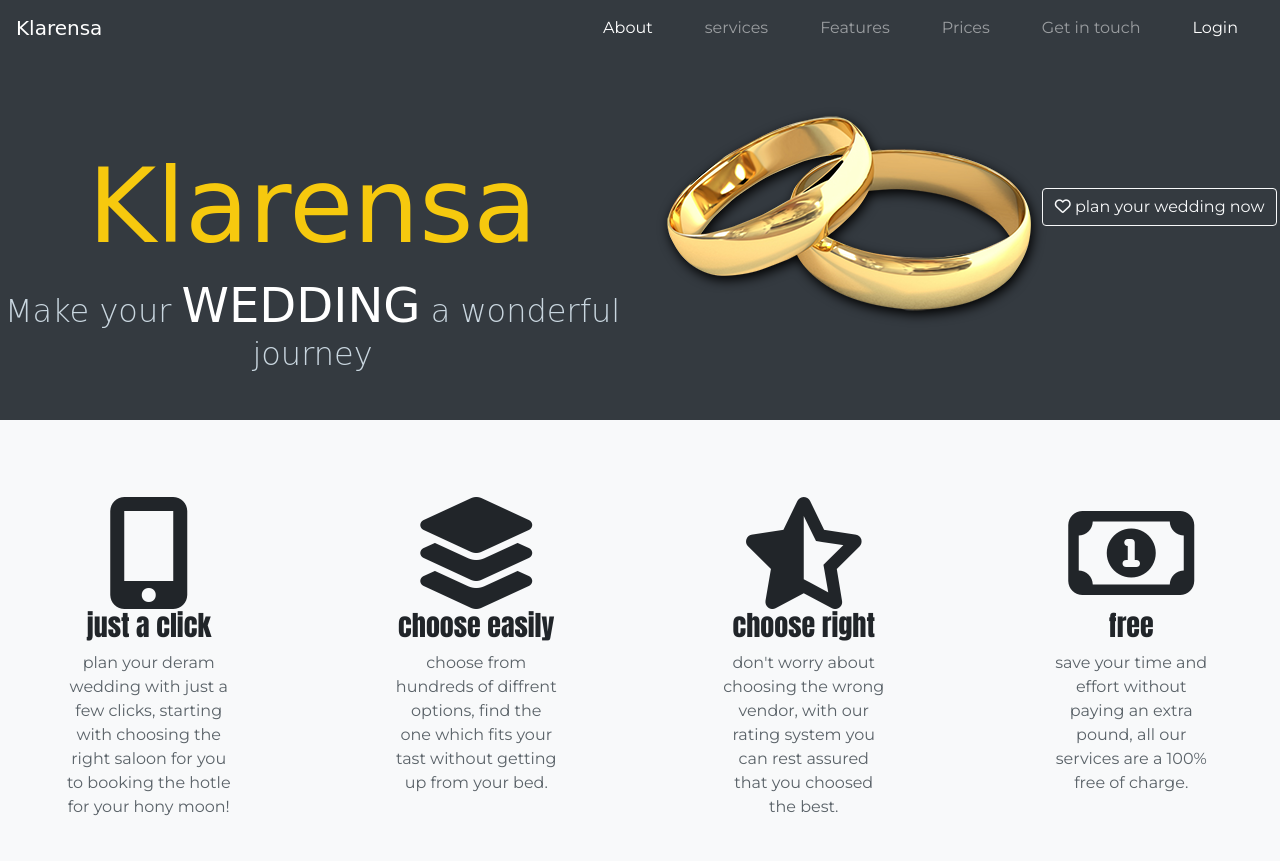
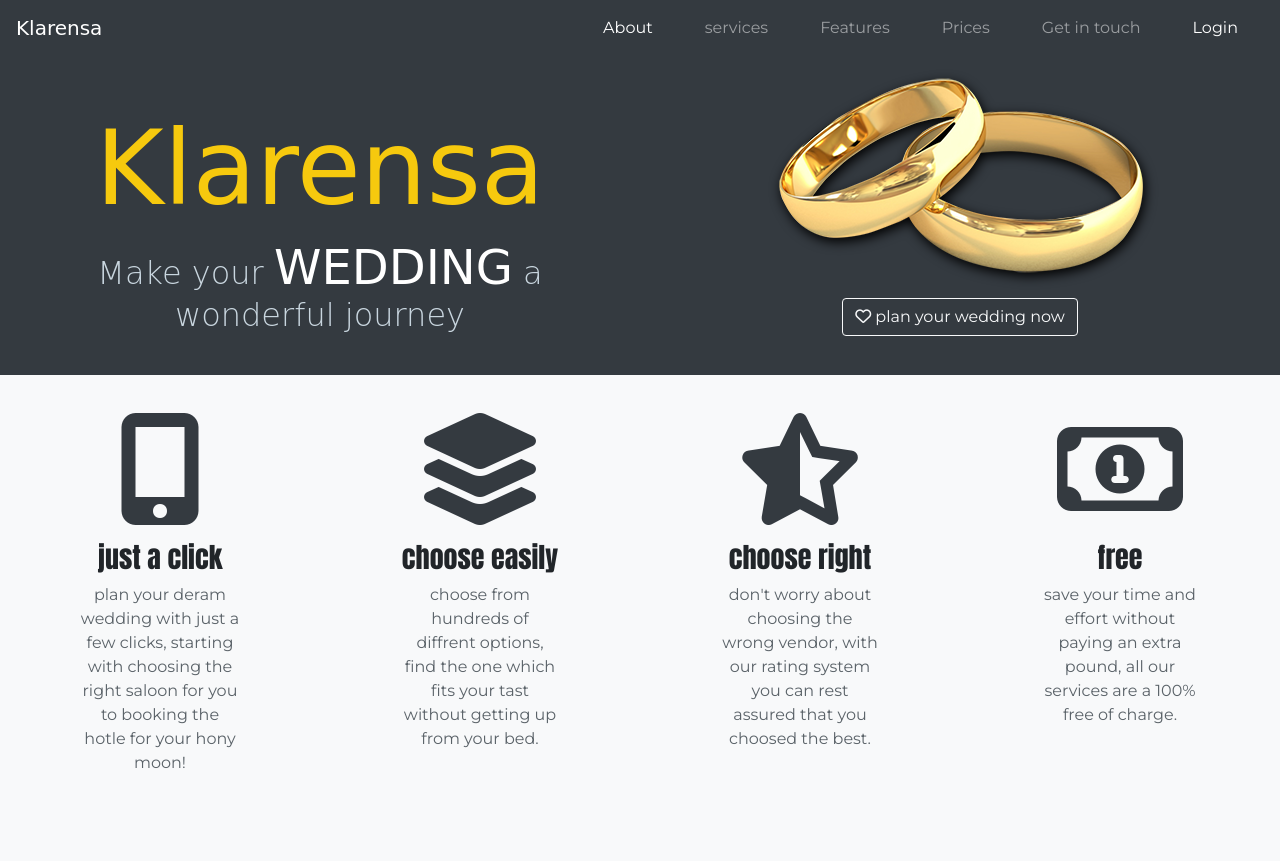
Before and after one commit to MenoPM/Klarensa, a plain HTML site: page index.html in a window 1280 px wide. Drawn offline with nearby package versions, Linux system fonts and the light colour scheme; a web font is replaced by a local one.

Commit message:
Add files via upload

```diff
--- a/css/styles.css
+++ b/css/styles.css
@@ -1,8 +1,9 @@
-/* tags */
+/* my css */
 body{
   background-color: #F8F9FA;
   font-family: 'Montserrat', cursive;
   text-align: center;
+  margin: 0;
 }
 h2 {
   font-family: 'Merienda One', cursive;
@@ -16,16 +17,33 @@ h3 {
 
 a {
   font-family: 'Montserrat', cursive;
-
   color: black;
-
   text-decoration: none;
 }
+.container-fluid{
+padding-bottom: 2rem;
+}
 
-
-/* class */
-
-
+/* navigation bar */
+.navbar-brand{
+    font-family: 'Monsieur La Doulaise', cursive;
+}
+.nav-item{
+padding: 0 18px;
+}
+.col-lg-3{
+ padding: 3% 0;
+}
+/* main-section */
+#main-section{
+  background-color: #343A40;
+  margin-top: 56px;
+}
+#wedding{
+  font-weight:bolder;
+  font-size: 3rem;
+   color: white;
+}
 .brand-name {
   font-size: 6.5rem;
   font-family: 'Monsieur La Doulaise', cursive;
@@ -34,40 +52,23 @@ a {
   margin-top: 50px;
 }
 .main-img-r {
-  /* width: 40%; */
   filter: drop-shadow(2px 4px 6px black);
-}
-.container-fluid{
-padding: 3% 0;
+  margin-bottom: 1rem;
 }
 .btn-outline-light{
     font-family: 'Montserrat', cursive;
+}
 
-}
-.navbar-brand{
-    font-family: 'Monsieur La Doulaise', cursive;
-}
-.nav-item{
-  padding: 0 18px;
+/* feature-section */
+.feature{
+  padding-bottom: 1rem;
+  color: #343A40;
 }
 .feature:hover{
-  color: gold;
+  color: #f6c90e;
 }
 .f-p{
 color: #5A6268;
 width: 50%;
 margin: 0 auto;
 }
-.col-lg-3{
-  padding: 3% 0;
-}
- /* id */
- #main-section{
-   background-color: #343A40;
-   margin-top: 56px;
- }
- #wedding{
-   font-weight:bolder;
-   font-size: 3rem;
-    color: white;
- }
```
